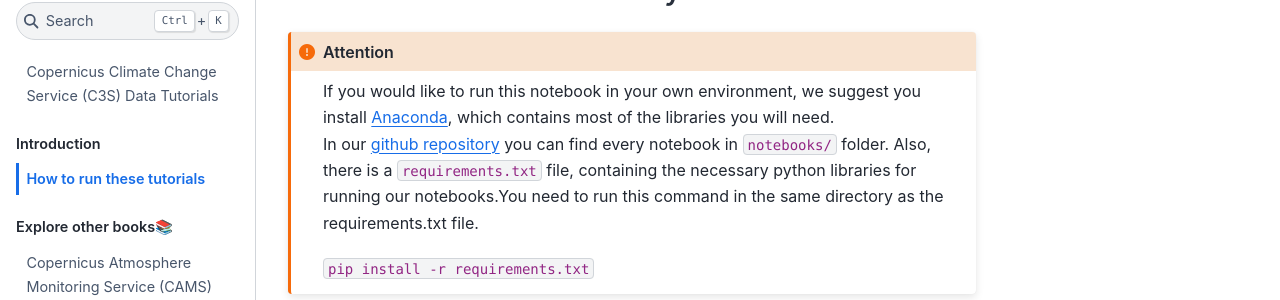
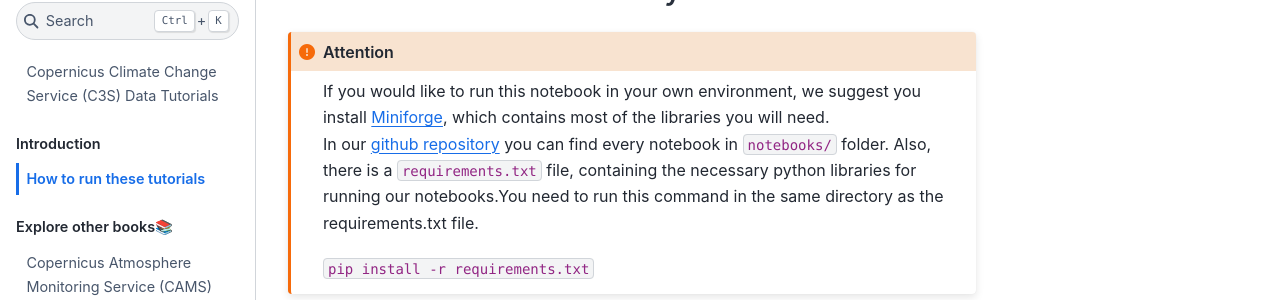
Before and after one commit to ecmwf-training/c3s-training, a Jupyter Book: the page built from how-to-run-these-tutorials.md, in a window 1280 px wide and 900 px high, scrolled down 1018 px. Shown: the part 153-453 px from the top of the window. Built offline with Jupyter Book 1.0.4 settings and Sphinx 7.4.7 and the Sphinx Book theme 1.1.4, drawn with Linux system fonts in a browser that asks for light colours; pages that are not in the unit, such as notebooks, are missing from menus.

Commit message:
Exchange Anaconda for Miniforge

````diff
--- a/how-to-run-these-tutorials.md
+++ b/how-to-run-these-tutorials.md
@@ -68,7 +68,7 @@ These cloud-based services represent only a selection of the available options f
 ## Run the notebooks locally
 
 ```{attention}
-If you would like to run this notebook in your own environment, we suggest you install [Anaconda](https://docs.anaconda.com/anaconda/install/), which contains most of the libraries you will need.<br>
+If you would like to run this notebook in your own environment, we suggest you install [Miniforge](https://conda-forge.org/download/), which contains most of the libraries you will need.<br>
 In our [github repository](https://github.com/Randbee/C3SBook) you can find every notebook in `notebooks/` folder. Also, there is a `requirements.txt` file, containing the necessary python libraries for running our notebooks.You need to run this command in the same directory as the requirements.txt file.
 
 `pip install -r requirements.txt`
````
